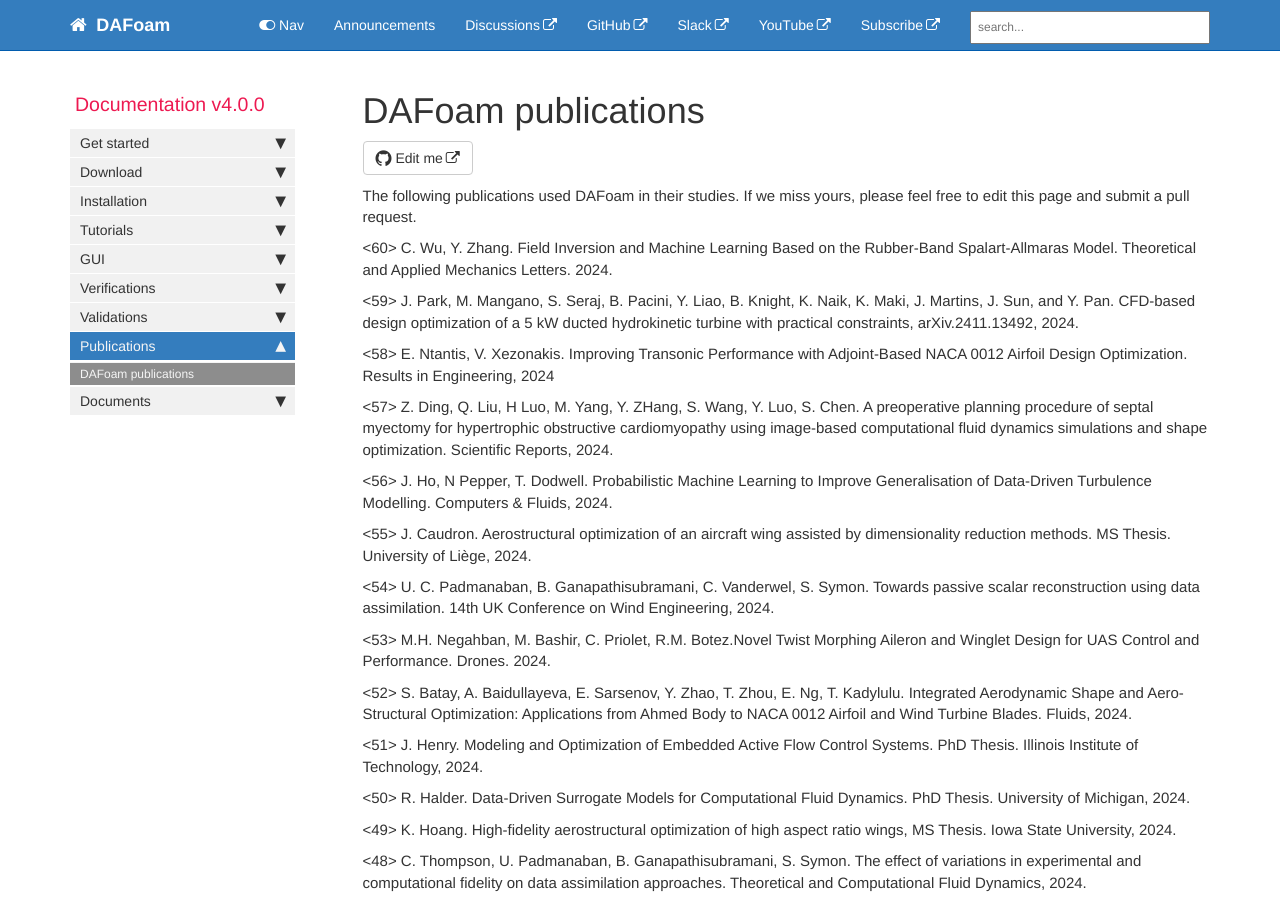
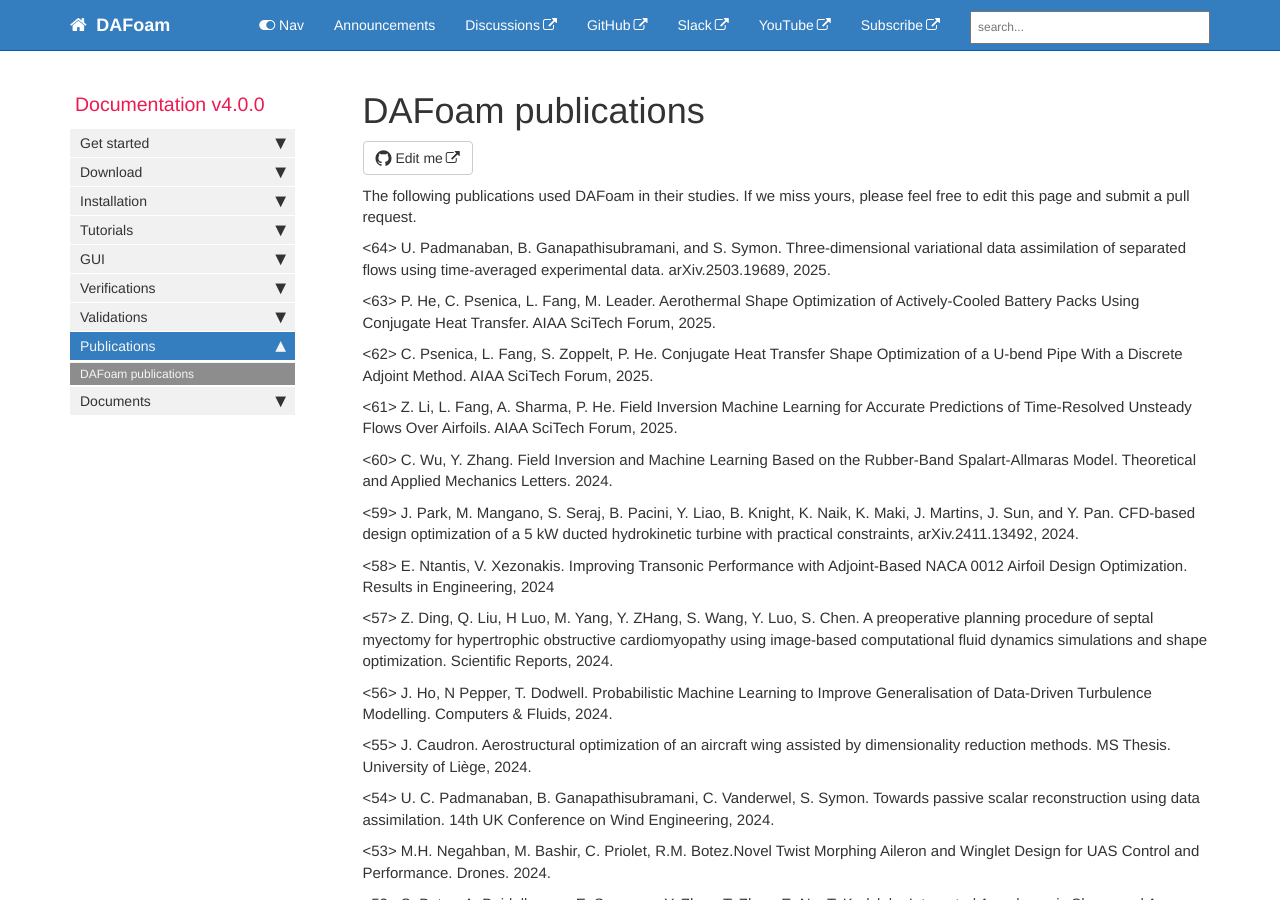
Before and after one commit to DAFoam/DAFoam.github.io, a Jekyll site: the page built from pages/mydoc/mydoc_docs_publications.md, in a window 1280 px wide and 900 px high. Built offline with Jekyll 4.4.1, drawn with Linux system fonts in a browser that asks for light colours; comment, search, counter and statistics services are not loaded.

Commit message:
content update

```diff
--- a/pages/mydoc/mydoc_docs_publications.md
+++ b/pages/mydoc/mydoc_docs_publications.md
@@ -8,6 +8,14 @@ folder: mydoc
 ---
 
 The following publications used DAFoam in their studies. If we miss yours, please feel free to edit this page and submit a pull request.
+
+<64> U. Padmanaban, B. Ganapathisubramani, and S. Symon. Three-dimensional variational data assimilation of separated flows using time-averaged experimental data. arXiv.2503.19689, 2025.
+
+<63> P. He, C. Psenica, L. Fang, M. Leader. Aerothermal Shape Optimization of Actively-Cooled Battery Packs Using Conjugate Heat Transfer. AIAA SciTech Forum, 2025.
+
+<62> C. Psenica, L. Fang, S. Zoppelt, P. He. Conjugate Heat Transfer Shape Optimization of a U-bend Pipe With a Discrete Adjoint Method. AIAA SciTech Forum, 2025.
+
+<61> Z. Li, L. Fang, A. Sharma, P. He. Field Inversion Machine Learning for Accurate Predictions of Time-Resolved Unsteady Flows Over Airfoils. AIAA SciTech Forum, 2025.
 
 <60> C. Wu, Y. Zhang. Field Inversion and Machine Learning Based on the Rubber-Band Spalart-Allmaras Model. Theoretical and Applied Mechanics Letters. 2024.
 
```
